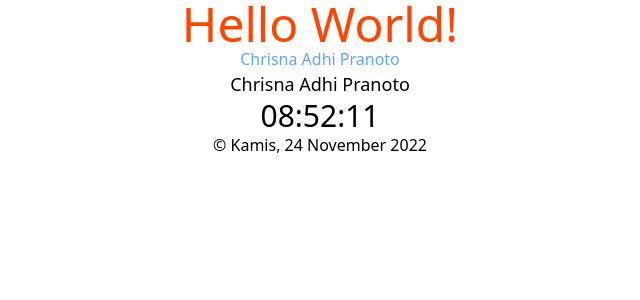
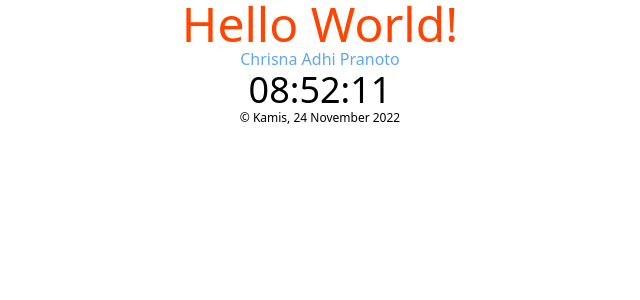
Before and after one commit to chrisnaadhi/pages, a SvelteKit app: page / in a window 1280 px wide. Shown: the top 300 px of the page, without its empty margins (320-960 px from the left). Built offline with nearby package versions, Linux system fonts and the light colour scheme; a web font is replaced by a local one.

Commit message:
kit deps

```diff
--- a/src/routes/+layout.svelte
+++ b/src/routes/+layout.svelte
@@ -34,8 +34,8 @@
       <p />
     </div>
     <div class="text-center">
-      <h3>{formatTime}</h3>
-      <p>&copy; {formatDate}</p>
+      <h3 class="text-4xl">{formatTime}</h3>
+      <p class="text-xs">&copy; {formatDate}</p>
     </div>
   </footer>
 </main>
--- a/src/routes/+page.svelte
+++ b/src/routes/+page.svelte
@@ -5,7 +5,6 @@
 <main class="text-center">
   <h1>Hello World!</h1>
   <p class="text-blue-400">{name}</p>
-  <h6>{name}</h6>
 </main>
 
 <style>
--- a/src/routes/Header.svelte
+++ b/src/routes/Header.svelte
@@ -12,16 +12,16 @@
       <p class="text-2xl">⚡</p>
     </header>
     <section>
-      <button type="menu" class="btn bg-gray-50">Twitter</button>
-      <button type="menu" class="btn bg-gray-50">Github</button>
-      <button type="menu" class="btn bg-gray-50">Dark</button>
+      <button type="menu" class="btn bg-white">Twitter</button>
+      <button type="menu" class="btn bg-white">Github</button>
+      <button type="menu" class="btn bg-white">Dark</button>
     </section>
   </main>
 </template>
 
 <style>
   main {
-    @apply flex justify-between items-center bg-gray-2 rounded-b-xl p-3;
+    @apply flex justify-between items-center bg-gray-1 rounded-b-xl p-3;
   }
 
   header {
```
Also changed, not shown: package.json (+2 -5 lines), 1 other file (tests, documents, lock files or other folders).
